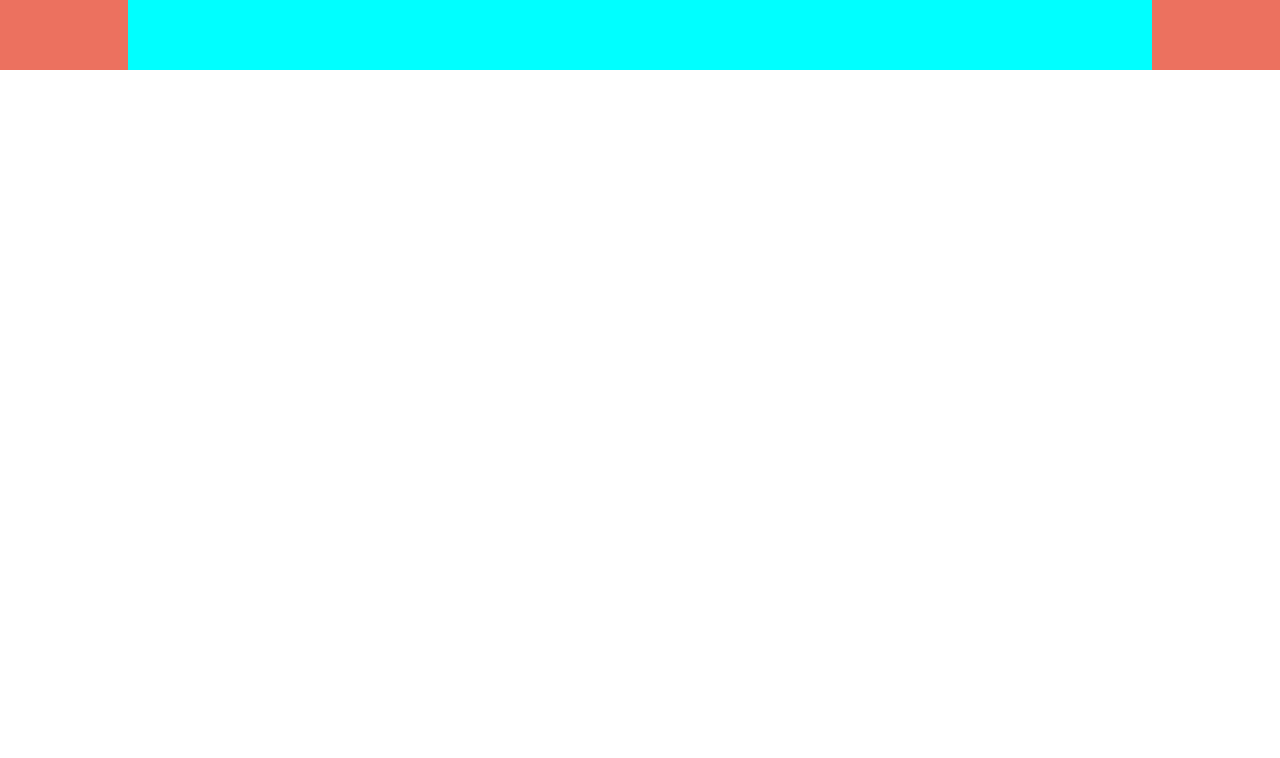
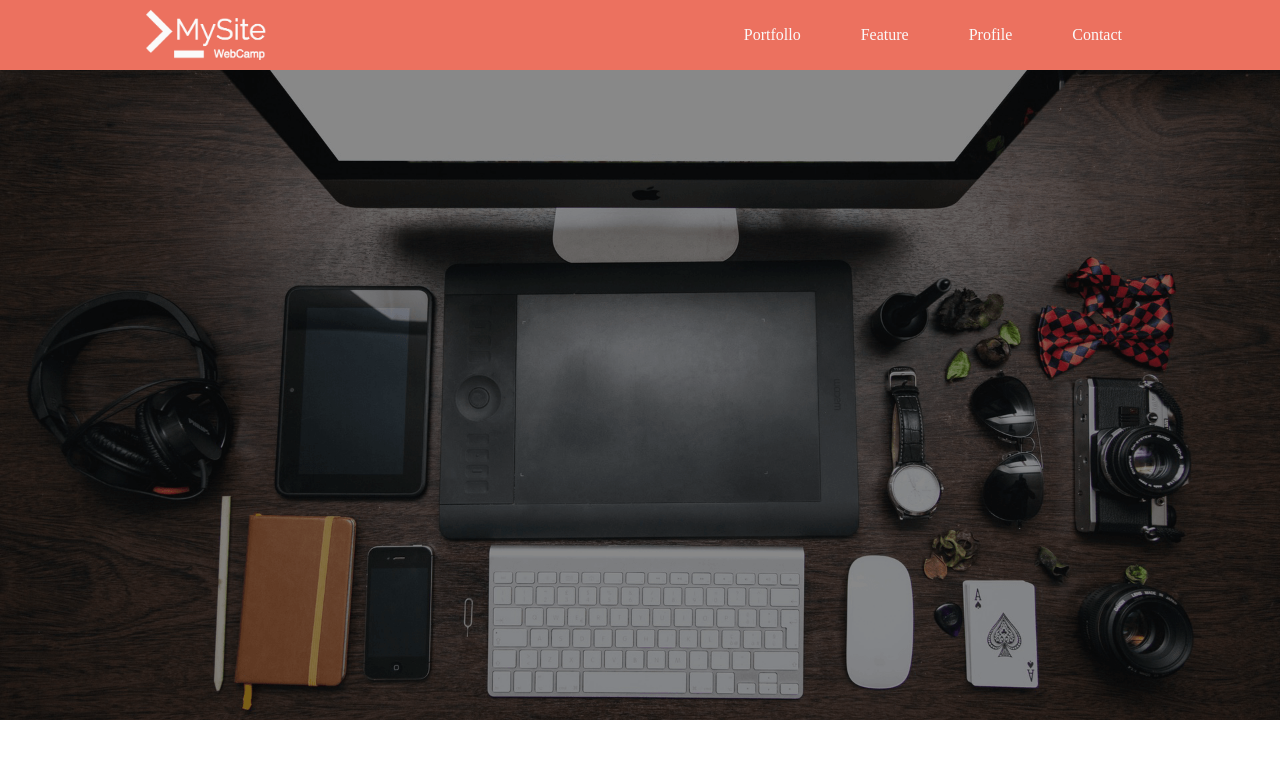
Before and after one commit to siryu-saito/7-1, a plain HTML site: page index.html in a window 1280 px wide. Drawn offline with Linux system fonts and the light colour scheme.

Commit message:
[add]ヘッダー部分作成

```diff
--- a/index.html
+++ b/index.html
@@ -8,7 +8,15 @@
   <body>
     <header>
       <div class="page-header">
-
+        <h1><img src="img/logo.png" alt=""></h1>
+        <nav>
+          <ul class="main-nav">
+            <li>Portfollo</li>
+            <li>Feature</li>
+            <li>Profile</li>
+            <li>Contact</li>
+          </ul>
+        </nav>
       </div>
     </header>
 
@@ -17,6 +25,9 @@
     </main>
 
     <div portfolio>
+      <div page-portfolio>
+
+      </div>
 
     </div>
 
--- a/style.css
+++ b/style.css
@@ -8,14 +8,53 @@
 
 header {
   background-color: #ec715f;
-  /* 仮 */
+}
+
+
+
+.page-header {
+  height: 70px;
+  max-width: 1024px;
+  margin: 0 auto;
+  display: flex;
+  justify-content: space-between;
+}
+
+h1 img {
   height: 70px;
 }
 
-.page-header {
-  max-width: 1024px;
+.main-nav {
+  display: flex;
+  line-height: 70px;
+}
+
+.main-nav li {
+  font-size: 16px;
+  margin: 0 30px;
+  color: #fafafa;
+  list-style: none;
+}
+
+
+
+main {
+  width: 100%;
+  height: 650px;
+  /* 仮 */
+  background-image: url(img/mv.png);
+  background-size: cover;
+  background-position: center;
+}
+
+.portfolio {
+  background-color: #eceff1;
+
+  /* 仮 */
+  height: 900px;
+}
+
+.page-portfolio {
+  max-width: 920px;
   margin: 0 auto;
-
-  background-color: aqua;
-  height: 70px;
 }
```
Also changed, not shown: img 3/favicon.ico (deleted), img 3/logo.png (deleted), img 3/mv.png (deleted), img 3/my-icon.jpg (deleted), img 3/sketch.jpg (deleted), img 3/talk.jpg (deleted), img 3/webcamp-mother.png (deleted), img 3/webcamp.png (deleted), img 3/websuku.png (deleted), img 3/write.jpg (deleted), 2 other files.
